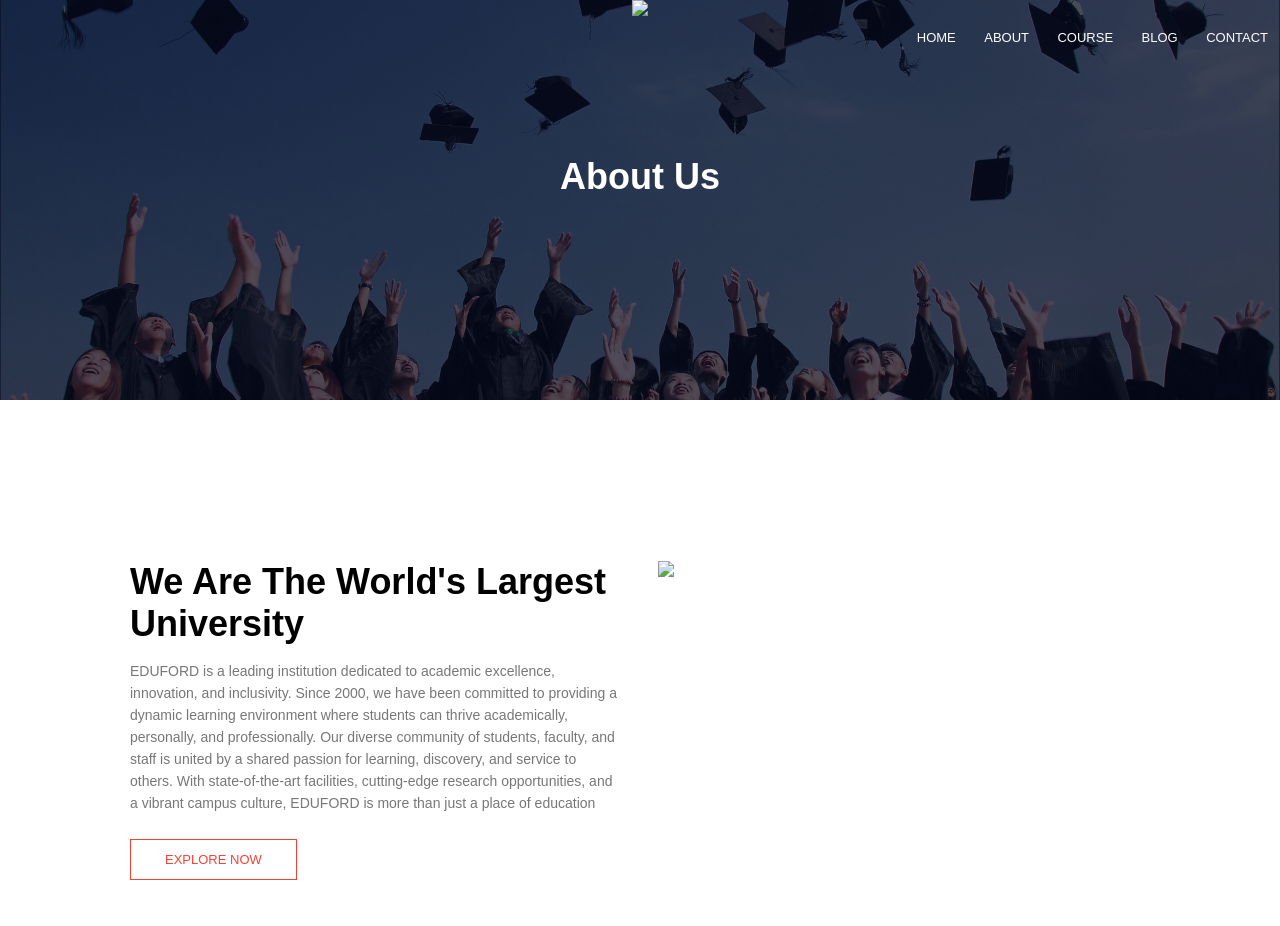
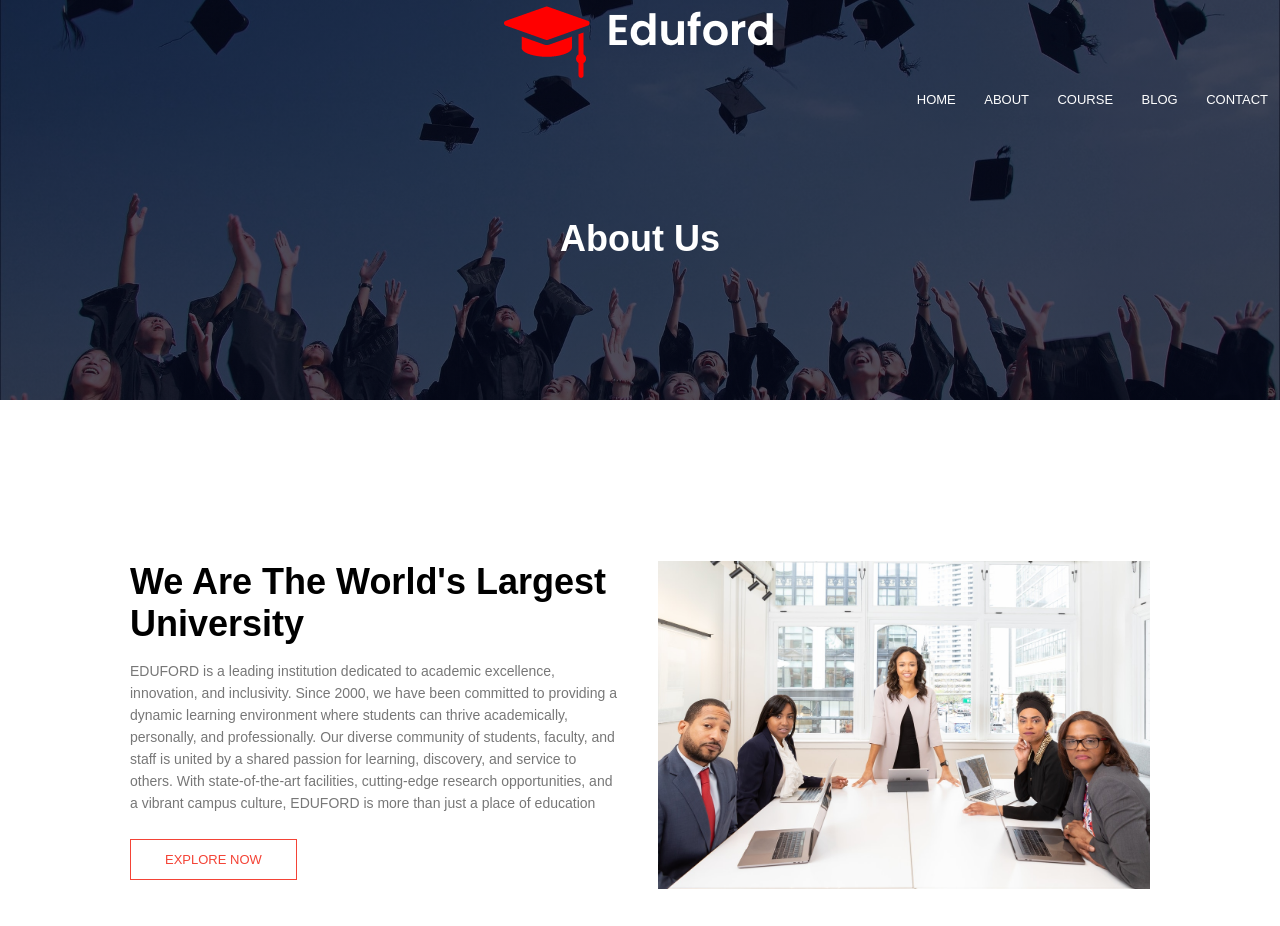
Before and after one commit to Anassabir0/UNIVERSITY-WEBSITE, a plain HTML site: page About.html in a window 1280 px wide. Shown: the top 926 px of the page. Drawn offline with Linux system fonts and the light colour scheme; files whose address does not match are found by name.

Commit message:
Update About.html

```diff
--- a/About.html
+++ b/About.html
@@ -16,7 +16,7 @@
        <section class="sub-header">
 
    <nav>
-   <a href="index.html"><img src="image/logo.png" ></a>
+   <a href="index.html"><img src="logo.png" ></a>
        <div class="nav-links" id="navLinks">
            <i class="fa fa-times" onclick="hideMenu()"></i>
 
@@ -45,7 +45,7 @@
             <a href=""class="hero-btn red-btn">EXPLORE NOW</a>
         </div>
         <div class="about-col">
-            <img src="image/about.jpg">
+            <img src="about.jpg">
 
 
         </div>
```
